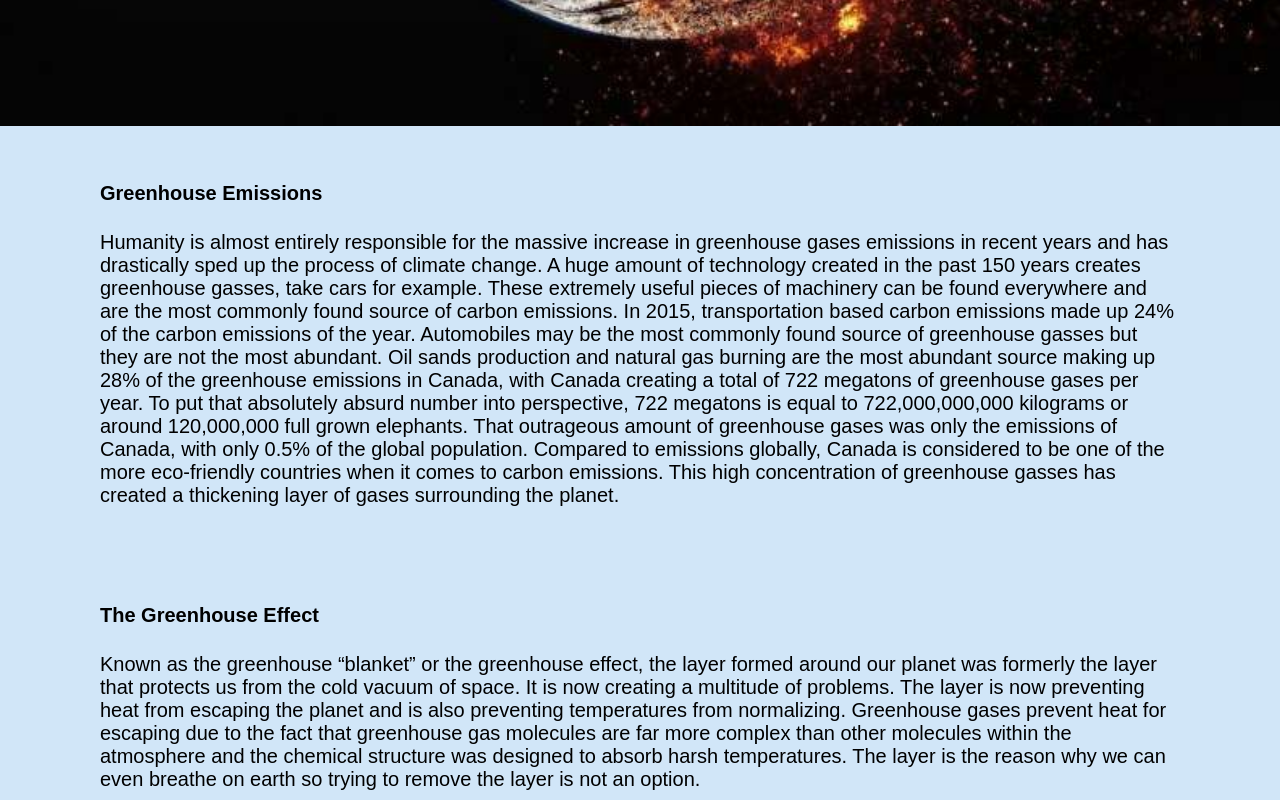
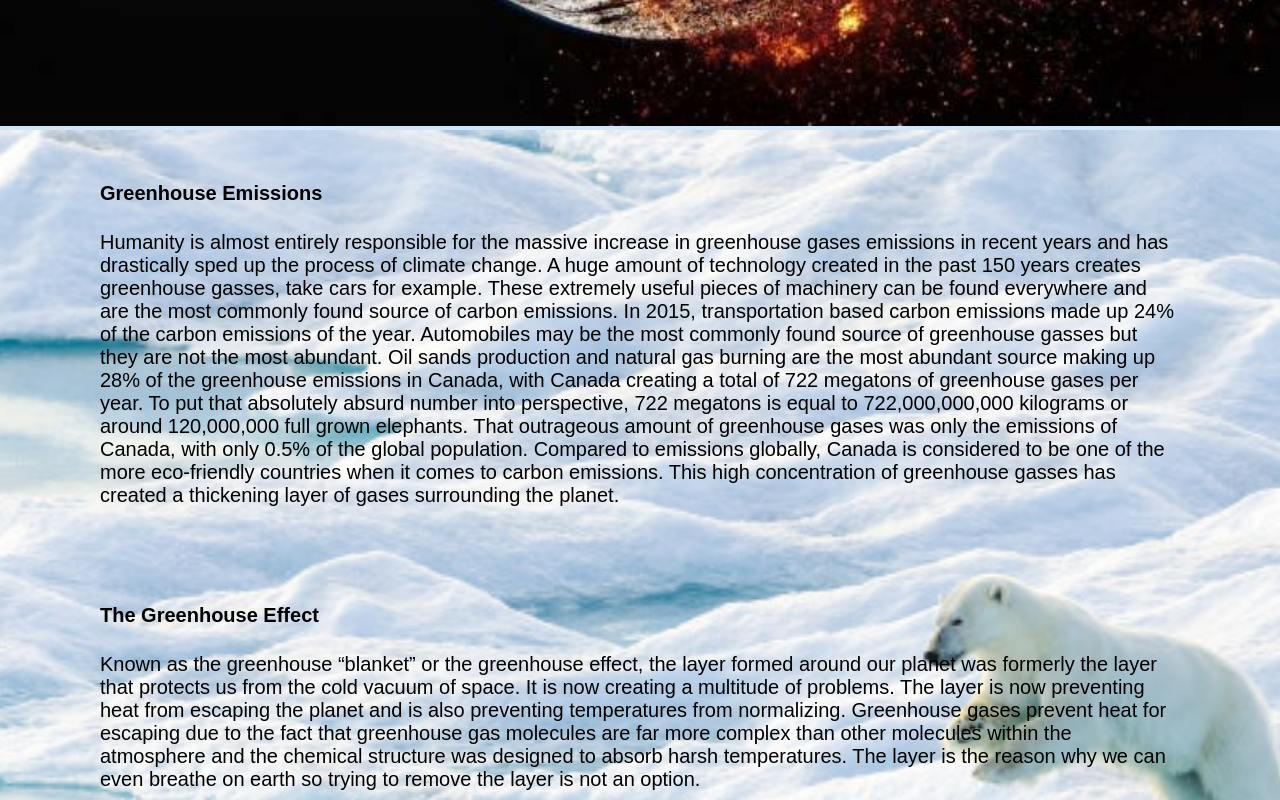
Before and after one commit to Darth-Vader477/Darth-Vader477.github.io, a plain HTML site: page index.html in a window 1280 px wide. Shown: the part 2360-3160 px from the top of the page. Drawn offline with Linux system fonts and the light colour scheme.

Commit message:
Update style.css

```diff
--- a/style.css
+++ b/style.css
@@ -95,7 +95,7 @@ margin: 5%;
 }
 
 .backphoto{
-	background-image: url('project/images/LAST-ICE.jpg');
+	background-image: url('LAST-ICE.jpg');
 	background-position:center;
 	background-repeat:no-repeat;
 	background-size:cover;
```
